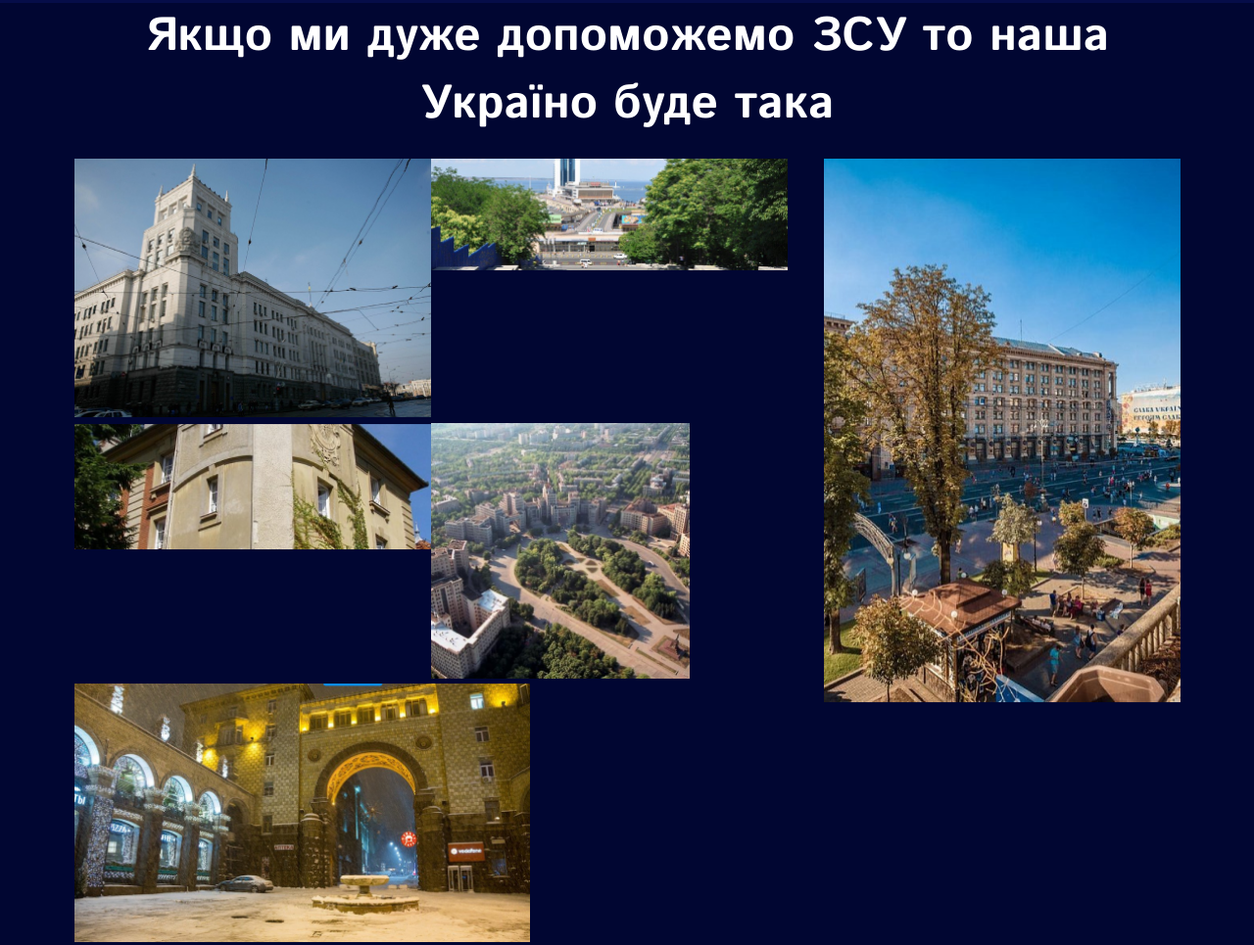
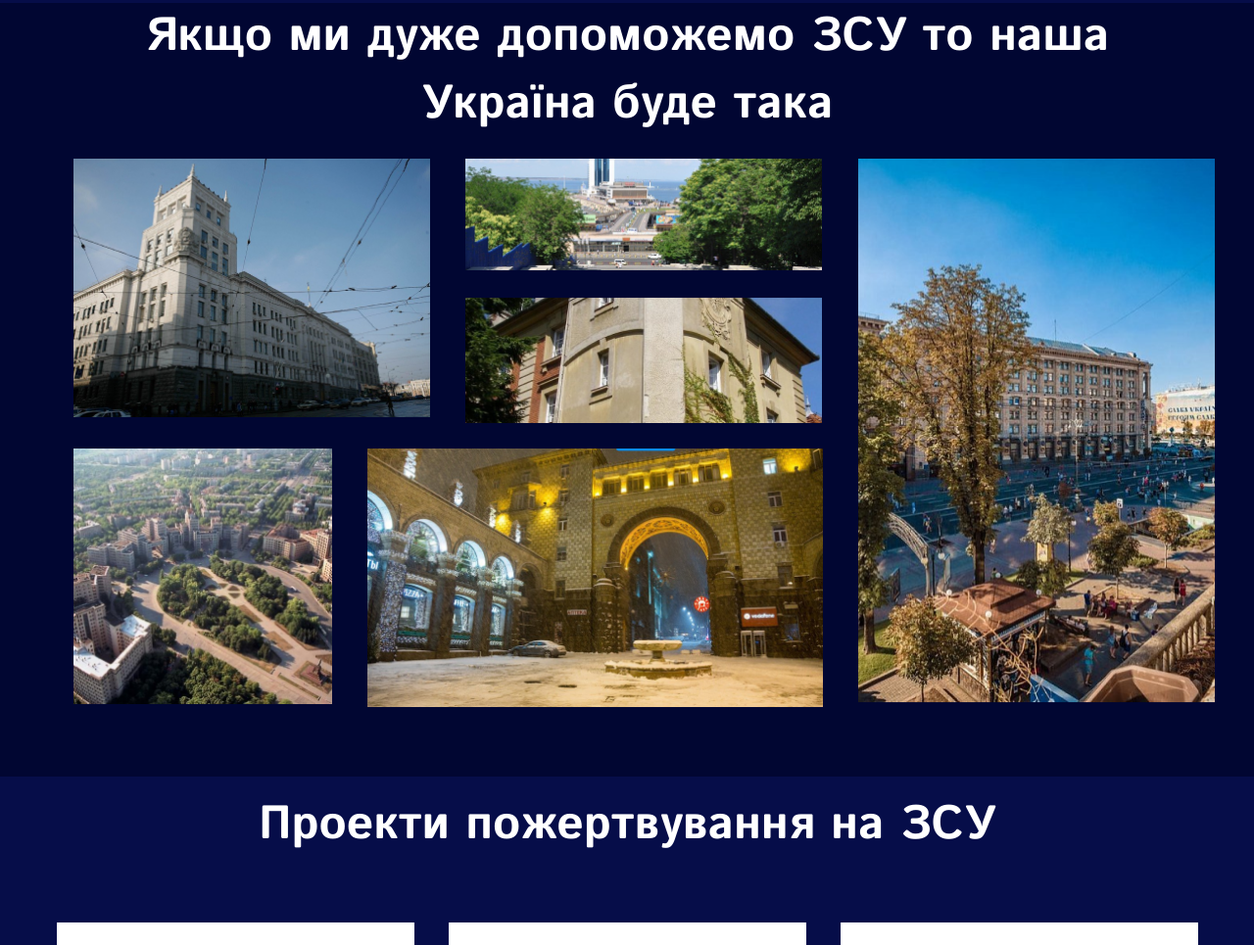
Before and after one commit to YehorBr/Project-1, a plain HTML site: page index.html in a window 1280 px wide. Shown: the part 1721-2686 px from the top of the page at 98% size. Drawn offline with nearby package versions, Linux system fonts and the light colour scheme; a web font is replaced by a local one.

Commit message:
Зберігає зміни у css

```diff
--- a/index.html
+++ b/index.html
@@ -51,7 +51,7 @@
                 dummy text ever since the 1500s, when an unknown printer took a galley of type and scrambled it to make a type specimen
                 book.</P>
                 <img class="first-soldier" src="./images/Soldiers-photo/Soldier1.png" alt="first-soldier" width="365px">
-                <img class="second-soldier" src="./images/Soldiers-photo/Soldier2.png" alt="" width="265px">
+                <img class="second-soldier" src="./images/Soldiers-photo/Soldier2.png" alt="second-soldier" width="265px">
                 </div>
             </div>
         </section>
@@ -63,21 +63,21 @@
                 <p class="about-us">Lorem Ipsum is simply dummy text of the printig and typesetting industry. Lorem Ipsum has been the industry's standard
                 dummy text ever since the 1500s, when an unknown printer took a galley of type and scrambled it to make a type specimen
                 book.</p>
-                <img class="army" src="./images/Soldiers-photo/Soldiers3.png" alt="" width="365px">
-                <img class="chevron" src="./images/Soldiers-photo/Chevron.png" alt="" width="265px">
+                <img class="army" src="./images/Soldiers-photo/Soldiers3.png" alt="third-soldier" width="365px">
+                <img class="chevron" src="./images/Soldiers-photo/Chevron.png" alt="Chevron" width="265px">
                 </div>
             </div>
         </section>
         <section class="section-if-we-help">
             <div class="container">
-                <h2 class="if-we-help-title">Якщо ми дуже допоможемо ЗСУ то наша Україно буде така</h2>
+                <h2 class="if-we-help-title">Якщо ми дуже допоможемо ЗСУ то наша Україна буде така</h2>
                 <ul class="photos-list">
-                <div><li class="list-item"><img class="citys-photos" src="./images/Citys-photo/Kharkiv.png" alt="" width="364px" height="264px"></li>
-                   <li class="list-item"><img class="citys-photos" src="./images/Citys-photo/Odesa.png" alt="" width="364px" height="114px"></li>
-                   <li class="list-item"><img class="citys-photos" src="./images/Citys-photo/City.png" alt="" width="364px" height="129px"></li>
-                   <li class="list-item"><img class="citys-photos" src="./images/Citys-photo/Kharkiv2.png" alt="" width="264px" height="261px"></li>
-                   <li class="list-item"><img class="citys-photos" src="./images/Citys-photo/Kyiv.png" alt="" width="465px" height="264px"></li></div>
-                   <li class="list-item"><img class="citys-photos" src="./images/Citys-photo/Kyiv2.png" alt="" width="364px" height="557px"></li>
+                <div class="main-photos-container"><div class="photos-list-container1"><li class="list-item"><img class="citys-photos  kharkiv" src="./images/Citys-photo/Kharkiv.png" alt="Kharkiv" width="364px" height="264px"></li>
+                   <div class="photos-list-container2"><li class="list-item"><img class="citys-photos  Odesa" src="./images/Citys-photo/Odesa.png" alt="Odesa" width="364px" height="114px"></li>
+                   <li class="list-item"><img class="citys-photos city " src="./images/Citys-photo/City.png" alt="City" width="364px" height="129px"></li></div>
+                   <li class="list-item"><img class="citys-photos kharkiv2" src="./images/Citys-photo/Kharkiv2.png" alt="Kharkiv" width="264px" height="261px"></li>
+                   <li class="list-item"><img class="citys-photos kyiv" src="./images/Citys-photo/Kyiv.png" alt="Kyiv" width="465px" height="264px"></li></div>
+                   <li class="list-item"><img class="citys-photos kyiv2" src="./images/Citys-photo/Kyiv2.png" alt="Kyiv" width="364px" height="557px"></li></div>
                 </ul>
             </div>
         </section>
@@ -136,6 +136,8 @@
                 <li class="list-item"><a class="contacts-link facebook" href=""></a></li>
                 <li class="list-item"><a class="contacts-link twitter" href=""></a></li>
             </ul>
+
+            <p class="trips">Ⓒ 2022 trips</p>
         </div>
     </footer>
 </body>
--- a/style.css
+++ b/style.css
@@ -15,7 +15,7 @@ body{
 
 
 .container{
-    width: 1163px;
+    width: 1165px;
     padding-left: 17px;
     padding-right: 17px;
     margin-right: auto;
@@ -43,6 +43,7 @@ h3 {
 header,
 .section-about-fundraising,
 .section-if-we-help,
+
 footer{
     background-color: var(--primary-background-color);
 }
@@ -148,8 +149,6 @@ h1{
     margin-left: auto;
 }
 
-
-
 .about-fundraising-title,
 .about-us-title{
     color: var(--main-text-color);
@@ -188,6 +187,7 @@ h1{
     background-color: var(--secondary-background-color);
 }
 
+
 .if-we-help-title,
 .section-fundraising-title{
     color: var(--main-text-color);
@@ -200,31 +200,72 @@ h1{
     text-align: center;
 }
 
+.section-if-we-help{
+    padding-bottom: 65px;
+}
+
 .if-we-help-title{
     margin-bottom: 21px;
 }
 
-.photos-list {
+.main-photos-container{
     display: flex;
+
+    width: 1165px;
 }
 
-.photos-list div {
+/* .kharkiv,
+.odesa,
+.city,
+.kyiv2{
+    width: 364px;
+}
+
+.kyiv{
+    width: 465px;
+
+}    */
+
+
+
+.kyiv,
+.kharkiv2{
+    margin-top: 21px;
+}
+
+.kyiv{
+    margin-left: 36px;
+}
+
+.kyiv2{
+    margin-left: 36px;
+}
+
+.photos-list-container1{
     display: flex;
     flex-wrap: wrap;
 
+    width: 765px;
+}
+
+.photos-list-container2{
+    display: flex;
+    flex-direction: column;
+
+    margin-left: 36px;
+}
+
+.photos-list-container2 .list-item:not(:first-child){
+    margin-top: 21px;
 }
 
 .section-fundraising{
     padding-bottom: 196px;
 }
 
-/* .section-fundraising-title::before{
-    content: '';
-    background-image: url(./images/svg/Vector\ 1.svg);
-    background-repeat: no-repeat;
-} */
+.section-fundraising-title{
+    padding-top: 15px;
 
-.section-fundraising-title{
     margin-bottom: 65px;
 }
 
@@ -345,7 +386,7 @@ footer{
 
 .contacts-list{
     position: absolute;
-    top: 3660px;
+    top: 3500px;
     right: 210px;
 }
 
@@ -393,3 +434,12 @@ footer{
 
     background-image: url(./images/svg/twitter.svg);
 }
+
+.trips{
+    color: var(--main-text-color);
+
+    font-size: 24px;
+    text-align: center;
+
+    margin-top: 41px;
+}
```
